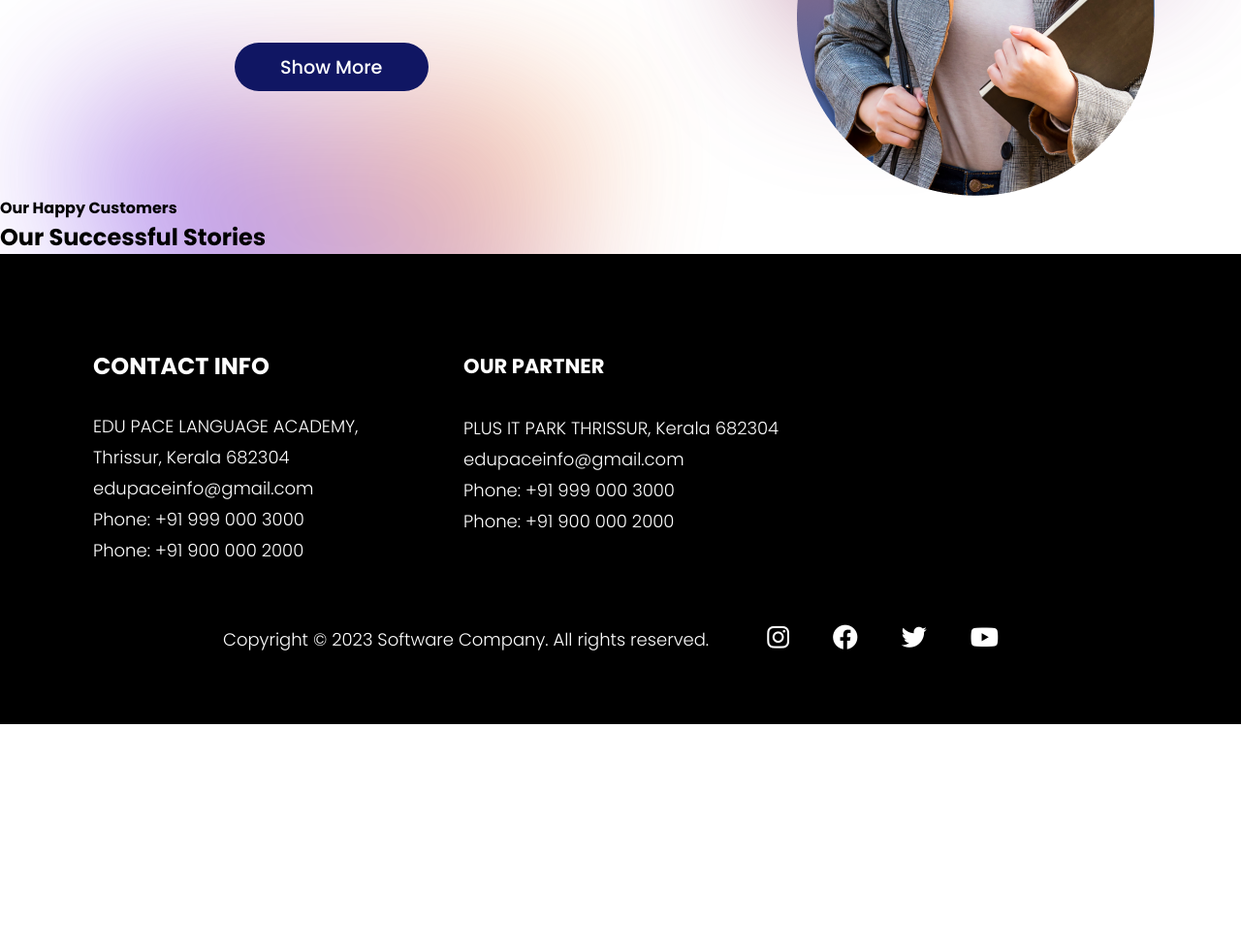
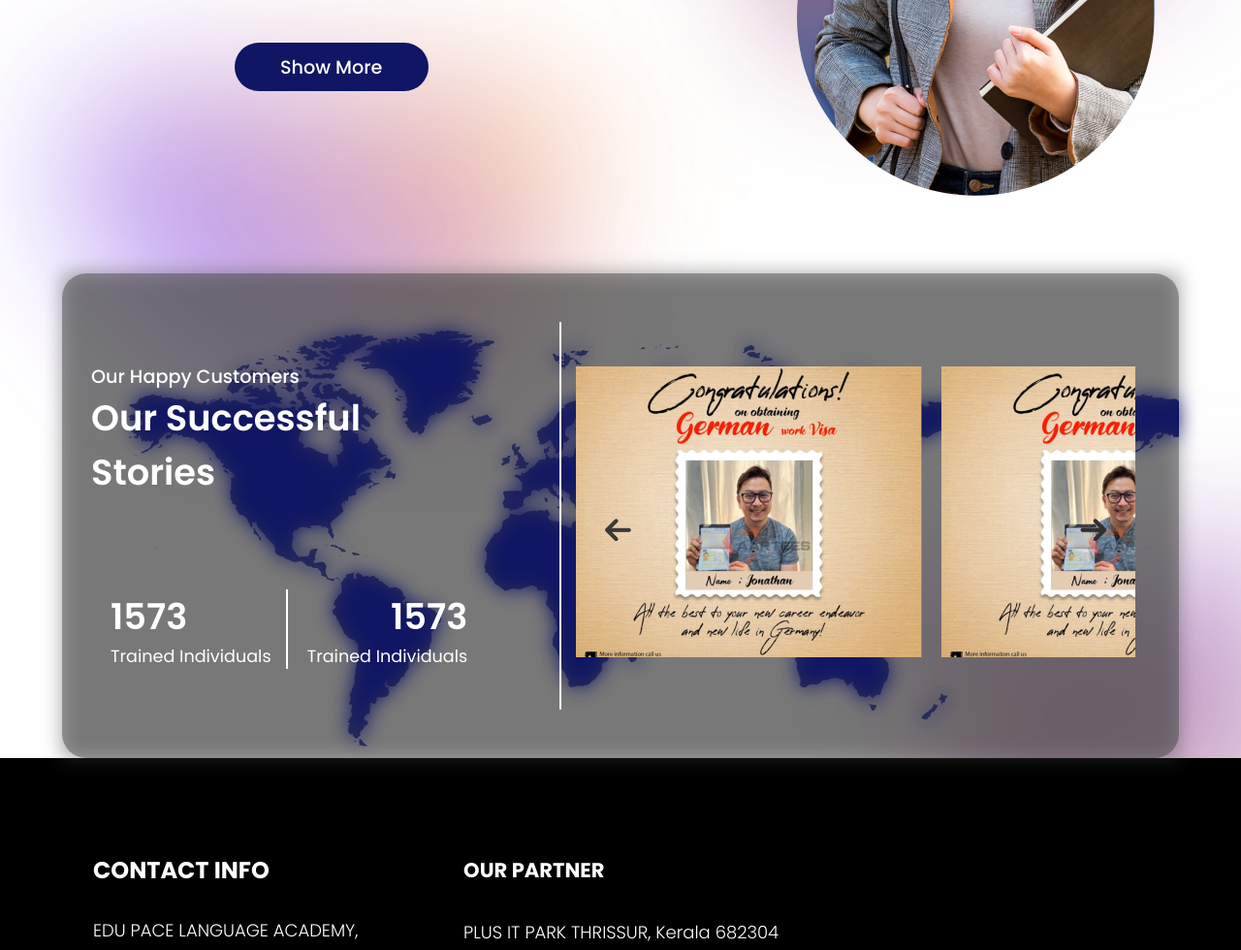
Before and after one commit to Sanjay9745/Edu-pace, a PHP site: page /about.html in a window 1280 px wide. Shown: the part 3360-4340 px from the top of the page at 97% size. Before the commit the page ends 4107 px from the top, so only its background shows below. Run offline with PHP 8.4, Linux system fonts and the light colour scheme.

Commit message:
about half completed

```diff
--- a/about.css
+++ b/about.css
@@ -1,4 +1,5 @@
-html,body{
+html,
+body {
   overflow-x: hidden;
 }
 .about-container {
@@ -116,6 +117,17 @@ html,body{
   align-items: center;
   text-align: center;
   width: 450px;
+  position: relative;
+}
+.about-success-card::after {
+    content: "";
+    position: absolute;
+    width: 2px;
+    height: 80%;
+    background: var(--white);
+    top: 20%;
+    right: 0;
+
     }
 .about-success-card p {
   width: 80%;
@@ -209,7 +221,7 @@ p.about-success-card-3-p {
   font-size: 1.3rem;
   color: var(--orange);
 }
-.about-study-us-right button{
+.about-study-us-right button {
   width: 200px;
   height: 50px;
   background: var(--dark-blue);
@@ -221,23 +233,166 @@ p.about-success-card-3-p {
   font-weight: 500;
   cursor: pointer;
 }
-.about-study-us-left{
+.about-study-us-left {
   display: flex;
   justify-content: center;
   align-items: center;
   flex-direction: column;
-
 }
-.about-study-us-left-content{
+.about-study-us-left-content {
   display: flex;
   flex-direction: column;
   align-items: flex-end;
 }
-.about-study-us-left-content h4{
+.about-study-us-left-content h4 {
   font-size: 2rem;
   color: var(--dark-blue);
 }
-.about-study-us-left-content h3{
+.about-study-us-left-content h3 {
   font-size: 3rem;
   color: var(--orange);
 }
+.about-story-container {
+  width: 100%;
+  display: flex;
+  justify-content: center;
+  align-items: center;
+  margin-top: 80px;
+}
+.about-story-content {
+  width: 90%;
+  height: 500px;
+  display: grid;
+  grid-template-columns: 0.8fr 1fr;
+  border-radius:25px;
+  background-image: url("./assets/images/map.png");
+  backdrop-filter: blur(10px); /* Adjust the blur amount as needed */
+  background-color: rgba(74, 74, 74, 0.497); /* Adjust the background color and opacity */
+  color: var(--white);
+  padding: 0 30px;
+}
+.about-story-content::before {
+    content: "";
+    position: absolute;
+    top: 0;
+    right: 0;
+    bottom: 0;
+    left: 0;
+    background: inherit;
+    filter: blur(10px); /* Adjust the blur amount as needed */
+    z-index: -1; /* Place the blurred overlay behind the content */
+  }
+.about-story-right {
+  display: flex;
+  flex-direction: column;
+  justify-content: space-evenly;
+
+position: relative;
+}
+.about-story-right::after {
+content: "";
+position: absolute;
+width: 2px;
+height: 80%;
+background: var(--white);
+top: 10%;
+right: 0;
+
+}
+.about-story-right-top h4{
+font-weight: 500;
+font-size: 1.2rem;
+}
+.about-story-right-top h2{
+font-weight: 600;
+font-size: 2.3rem;
+}
+.about-story-right-bottom{
+    display: flex;
+    align-items: center;
+}
+.about-story-left {
+  display: flex;
+  justify-content: center;
+  align-items: center;
+  padding: 0 15px;
+}
+.about-story-right-bottom h3{
+    font-weight: 600;
+    font-size: 2.3rem;
+}
+.about-story-right-bottom p{
+    font-weight: 400;
+    font-size: 1.1rem;
+}
+.about-story-right-bottom-1{
+    display: flex;
+    flex-direction: column;
+    justify-content: center;
+    align-items: flex-start;
+    margin-left: 20px;
+    border-right:2px solid var(--white);
+    padding-right: 15px;
+}
+.about-story-right-bottom-2{
+    display: flex;
+    flex-direction: column;
+    justify-content: center;
+    align-items: flex-end;
+    margin-left: 20px;
+
+}
+.slider1-container {
+  width: 100%;
+  overflow: hidden;
+  position: relative;
+}
+
+.slider1 {
+  width: 100%;
+  overflow-x: scroll;
+  display: flex;
+  flex-wrap: nowrap;
+  gap: 20px;
+  scroll-behavior: smooth;
+}
+
+.slider1 .card1 {
+  flex: 0 0 auto;
+}
+
+.slider1 .card1 img {
+  width: 100%;
+
+  object-fit: cover;
+}
+
+.slider1::-webkit-scrollbar {
+  display: none;
+}
+
+.slider1-container .fa-arrow-left {
+  position: absolute;
+  top: 50%;
+  left: 30px;
+  font-size: 30px;
+  color: #3b3838;
+  cursor: pointer;
+}
+
+.slider1-container .fa-arrow-right {
+  position: absolute;
+  top: 50%;
+  right: 30px;
+  font-size: 30px;
+  color: #312f2f;
+  cursor: pointer;
+}
+
+@media (max-width: 767px) {
+  .slider1 .card1 img {
+    width: 100%;
+    height: auto;
+    object-fit: cover;
+  }
+}
--- a/about.html
+++ b/about.html
@@ -147,24 +147,57 @@
         </div>
       </div>
       <div class="about-story-container">
+        <div class="about-story-content">
+
             <div class="about-story-right">
                 <div class="about-story-right-top">
                     <h4>Our Happy Customers</h4>
-                <h2>Our Successful Stories</h2>
+                    <h2>Our Successful<br> Stories</h2>
                 </div>
                 <div class="about-story-right-bottom">
                     <div class="about-story-right-bottom-1">
-
+                        <h3>1573</h3>
+                        <p>Trained Individuals</p>
                     </div>
                     <div class="about-story-right-bottom-2">
-
+                        <h3>1573</h3>
+                        <p>Trained Individuals</p>
                     </div>
                 </div>
             </div>
             <div class="about-story-left">
+                <div class="slider1-container">
 
+                    <div class="slider1">
+                        <div class="card1">
+                            <img src="./assets/images/UAE-Candidates.png" alt="">
+                        </div>
+                        <div class="card1">
+                            <img src="./assets/images/UAE-Candidates.png" alt="">
+                        </div>
+                        <div class="card1">
+                            <img src="./assets/images/UAE-Candidates.png" alt="">
+                        </div>
+                        <div class="card1">
+                            <img src="./assets/images/UAE-Candidates.png" alt="">
+                        </div>
+                        <div class="card1">
+                            <img src="./assets/images/UAE-Candidates.png" alt="">
+                        </div>
+                        <div class="card1">
+                            <img src="./assets/images/UAE-Candidates.png" alt="">
+                        </div>
+                        <div class="card1">
+                            <img src="./assets/images/UAE-Candidates.png" alt="">
+                        </div>
+                        <i class="fa-solid fa-arrow-left" onclick="scrollslider1(-1)"></i>
+                        <i class="fa-solid fa-arrow-right" onclick="scrollslider1(1)"></i>
                     </div>
                 </div>
+            </div>
+        </div>
+      </div>
+
       <div id="footer"></div>
     </div>
     <script>
@@ -174,7 +207,39 @@
          fetch('./footer.html')
       .then(response => response.text())
       .then(html => document.getElementById('footer').innerHTML = html);
+        const slider1 = document.querySelector(".slider1");
+        const card1 = document.querySelectorAll(".card1");
+        let card1Width = card1[0].offsetWidth;
 
+        // Clone the slider1 content for continuous scrolling
+        slider1.innerHTML += slider1.innerHTML;
+
+        function scrollslider1(direction) {
+            if (direction === 1) {
+                slider1.scrollBy({
+                    left: card1Width + 20,
+                    behavior: 'smooth'
+                });
+            } else if (direction === -1) {
+                slider1.scrollBy({
+                    left: -card1Width - 20,
+                    behavior: 'smooth'
+                });
+            } else {
+                slider1.scrollBy({
+                    left: card1Width + 20,
+                    behavior: 'smooth'
+                });
+            }
+
+            // Reset scroll position to the beginning when it reaches the cloned set
+            if (slider1.scrollLeft >= slider1.scrollWidth / 2) {
+                slider1.scrollLeft = 0;
+            }
+        }
+
+        // Automatic scroll every 3 seconds
+        setInterval(function() {scrollslider1(1)}, 3000);
     </script>
   </body>
 </html>
```
Also changed, not shown: assets/images/UAE-Candidates.png (added). Lines whose indentation alone changed are shown as unchanged.
